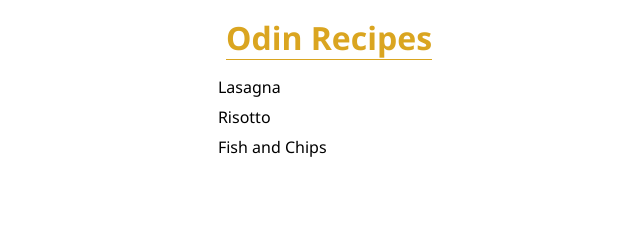
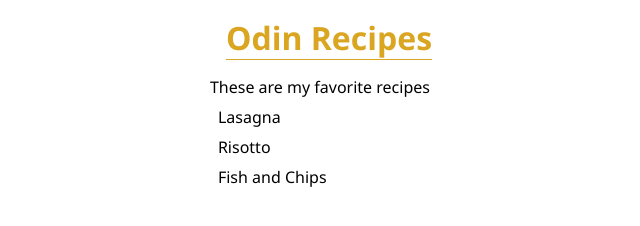
Before and after one commit to RPRd001/odin-recipes, a plain HTML site: page index.html in a window 1280 px wide. Shown: the whole page, without its empty margins (311-951 px from the left). Drawn offline with Linux system fonts and the light colour scheme.

```diff
--- a/index.html
+++ b/index.html
@@ -12,6 +12,9 @@
     <main id="main">
 
         <h1>Odin Recipes</h1>
+	<p>
+		These are my favorite recipes
+	</p>
         <ul>
             <li>
                 <a href="./recipes/lasagna.html">Lasagna</a>
```
Also changed, not shown: recipes/fish-and-chips.html (+1 -0 lines), recipes/risotto.html (+1 -0 lines).
